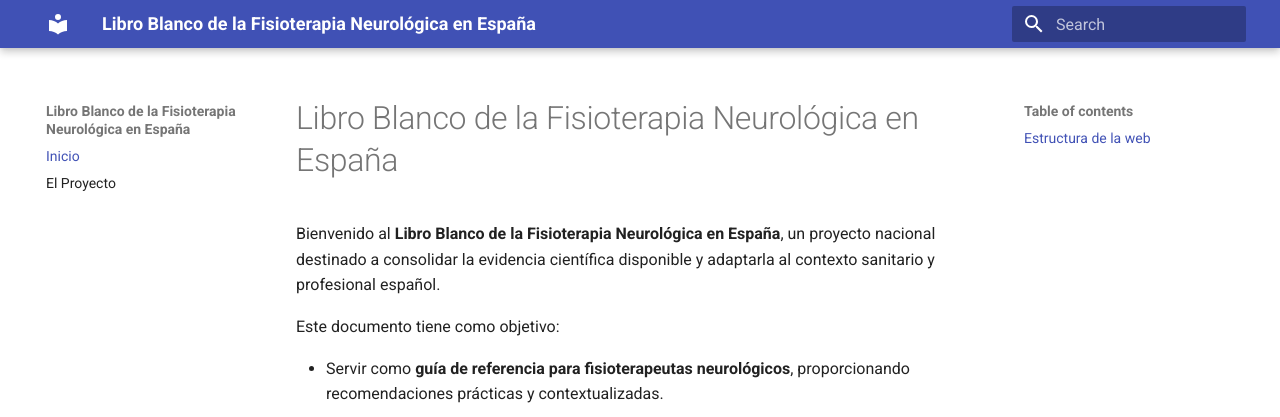
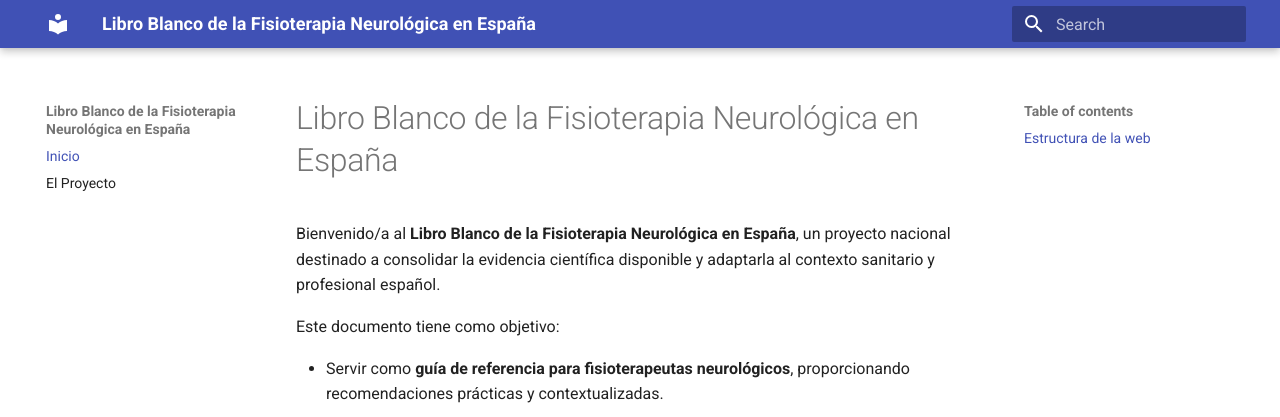
Before and after one commit to libroblancofisioneuro/LibroBlanco, an MkDocs documentation site: the page built from docs/index.md, in a window 1280 px wide and 950 px high. Shown: the top 417 px of the window. Built offline with MkDocs 1.6.1 and Material for MkDocs 9.7.7, drawn with Linux system fonts in a browser that asks for light colours.

```diff
--- a/docs/index.md
+++ b/docs/index.md
@@ -1,6 +1,6 @@
 # Libro Blanco de la Fisioterapia Neurológica en España
 
-Bienvenido al **Libro Blanco de la Fisioterapia Neurológica en España**, un proyecto nacional destinado a consolidar la evidencia científica disponible y adaptarla al contexto sanitario y profesional español.
+Bienvenido/a al **Libro Blanco de la Fisioterapia Neurológica en España**, un proyecto nacional destinado a consolidar la evidencia científica disponible y adaptarla al contexto sanitario y profesional español.
 
 Este documento tiene como objetivo:
 
```
